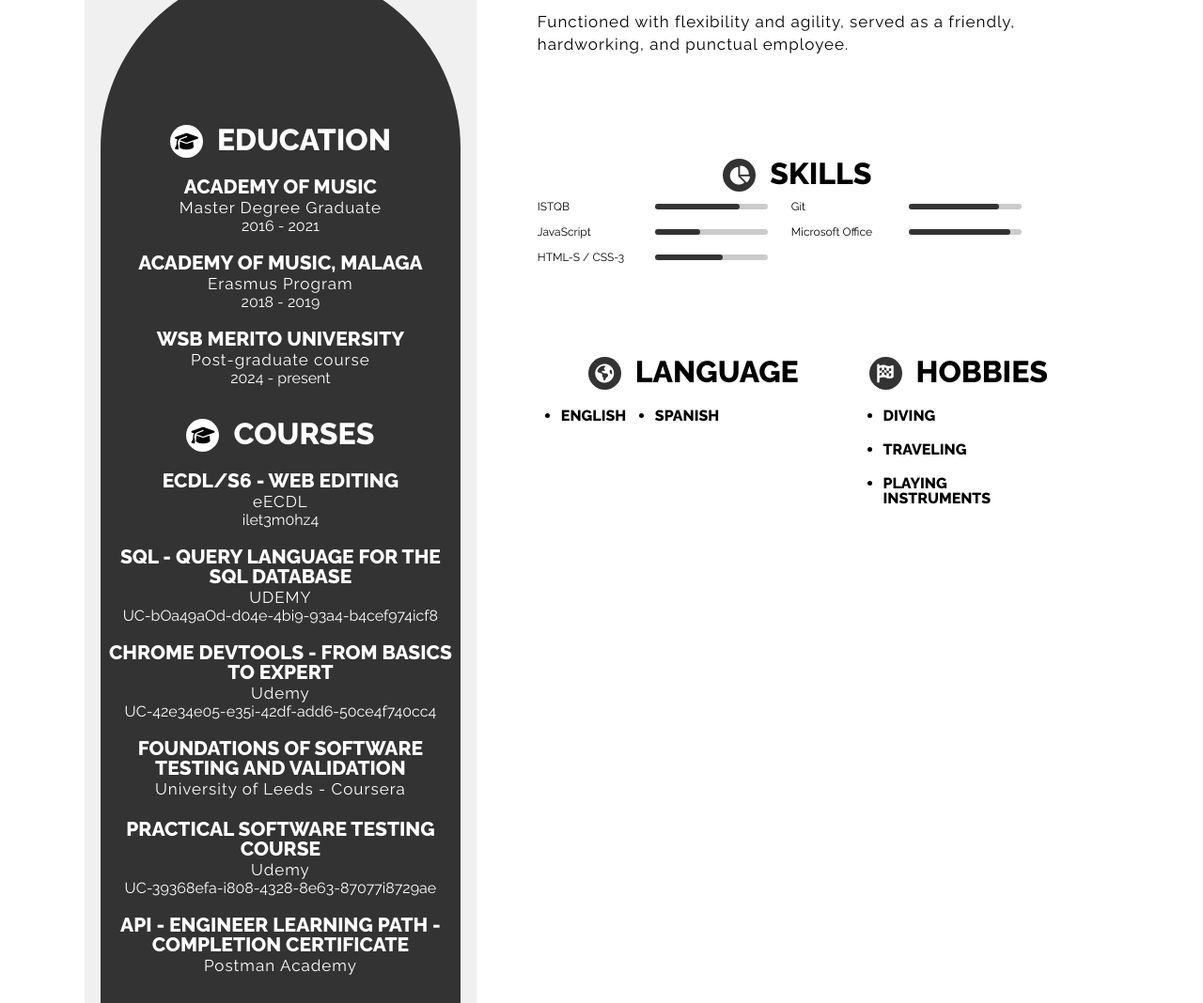
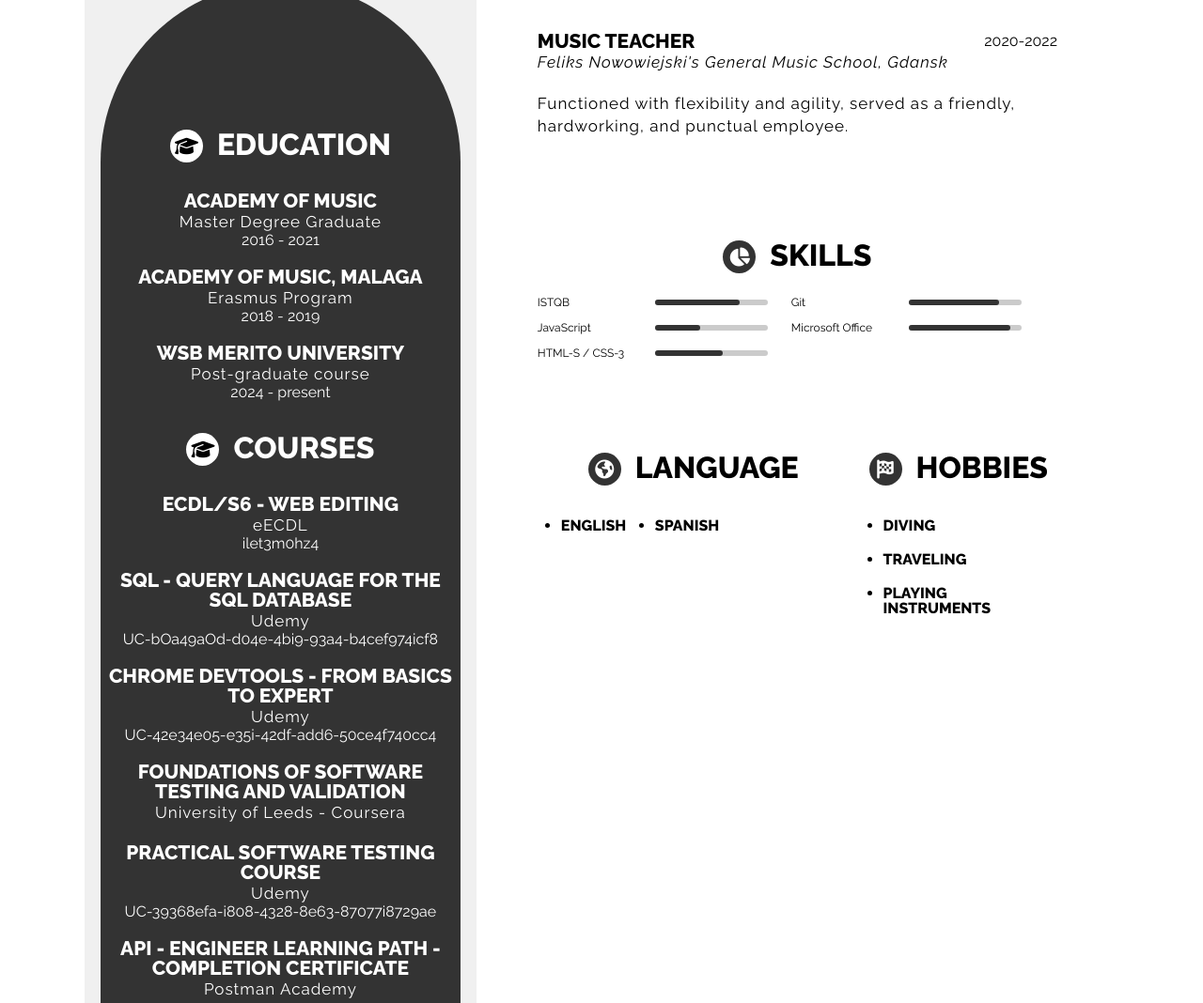
Before and after one commit to Cytrynio/CV, a website: page index.html in a window 1280 px wide. Shown: the part 964-2032 px from the top of the page at 94% size. Drawn offline with nearby package versions, Linux system fonts and the light colour scheme.

Commit message:
ostatnie szlify

```diff
--- a/index.html
+++ b/index.html
@@ -3,7 +3,7 @@
 <head>
     <meta charset="UTF-8">
     <meta name="viewport" content="width=device-width, initial-scale=1.0">
-    <title>Document</title>
+    <title>My CV</title>
     <link rel="stylesheet" href="https://cdnjs.cloudflare.com/ajax/libs/font-awesome/6.5.2/css/all.min.css" integrity="sha512-SnH5WK+bZxgPHs44uWIX+LLJAJ9/2PkPKZ5QiAj6Ta86w+fsb2TkcmfRyVX3pBnMFcV7oQPJkl9QevSCWr3W6A==" crossorigin="anonymous" referrerpolicy="no-referrer" />
     <link rel="stylesheet" href="css/style.css">
 </head>
@@ -79,7 +79,7 @@
                         </div>
                         <div class="education_item">
                             <h3 class="white_text">SQL - Query language for the SQL database</h3>
-                            <p class="white_text">UDEMY</p>
+                            <p class="white_text">Udemy</p>
                             <span class="white_text">UC-bOa49aOd-d04e-4bi9-93a4-b4cef974icf8</span>
                         </div>
                         <div class="education_item">
--- a/scss/_custom.scss
+++ b/scss/_custom.scss
@@ -49,7 +49,8 @@
     display: flex;
     justify-content: center;
     padding: 10px;
-    margin-top: 25px
+    margin-top: 25px;
+    margin-bottom: 15px;
 }
 .icon{
     margin-right: 15px;
@@ -106,6 +107,7 @@ margin-top: 25%;
 .education_item,
 .references_item{
     margin-bottom: 20px;
+    margin-top: 20px;
 }
 .references h3,
 .education h3 {
@@ -144,6 +146,7 @@ margin-top: 25%;
 .experience_item .row, .references_item .row{
     align-items: center;
     justify-content: space-between;
+    margin-top: 36px
 }
 
 .description{
```
Also changed, not shown: css/style.css, css/style.min.css, 2 other files.
